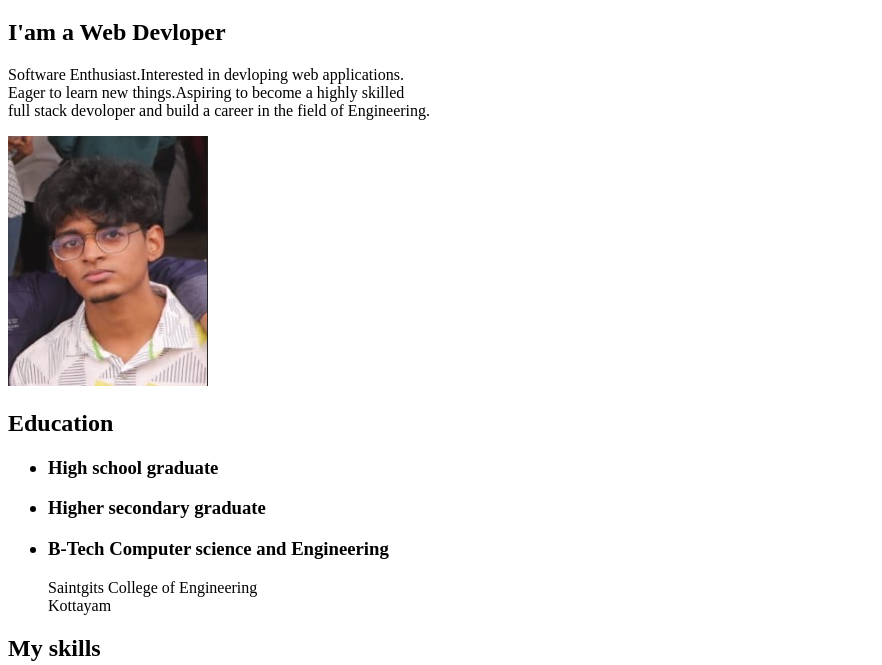
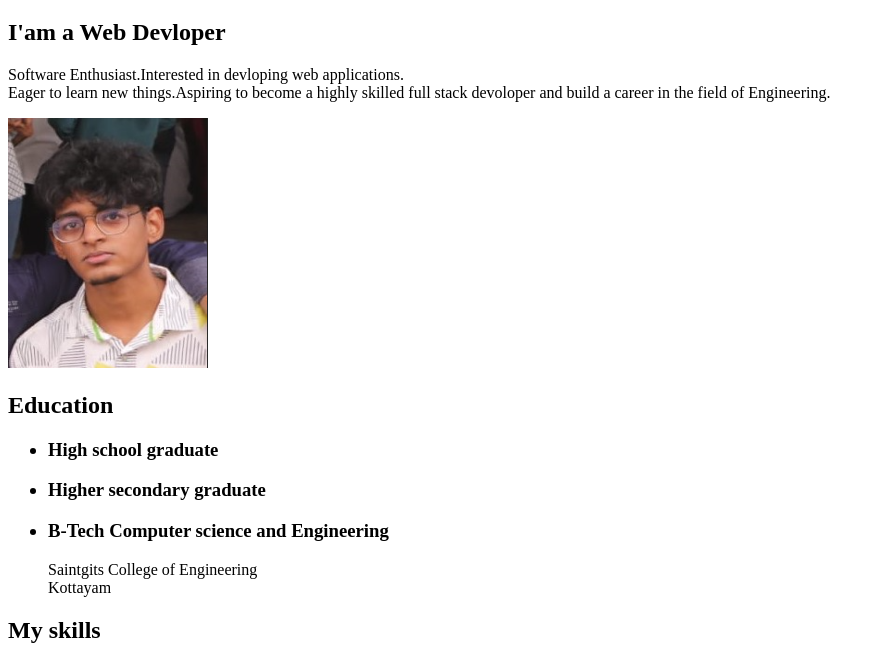
Before and after one commit to ASwIn9598/AsWiN.HTML, a plain HTML site: page index.html in a window 1280 px wide. Shown: the part 61-726 px from the top of the page, without its empty margins (0-882 px from the left). Drawn offline with Linux system fonts and the light colour scheme.

Commit message:
Update index.html

```diff
--- a/index.html
+++ b/index.html
@@ -10,7 +10,7 @@
     <h2>I'am a Web Devloper</h2>
     <p>
         Software Enthusiast.Interested in devloping web applications.<br>
-        Eager to learn new things.Aspiring to become a highly skilled<br>
+        Eager to learn new things.Aspiring to become a highly skilled
         full stack devoloper and build a career in the field of Engineering.
     </p>
     <img src="./me.png" height="250" width="200"/>
```
